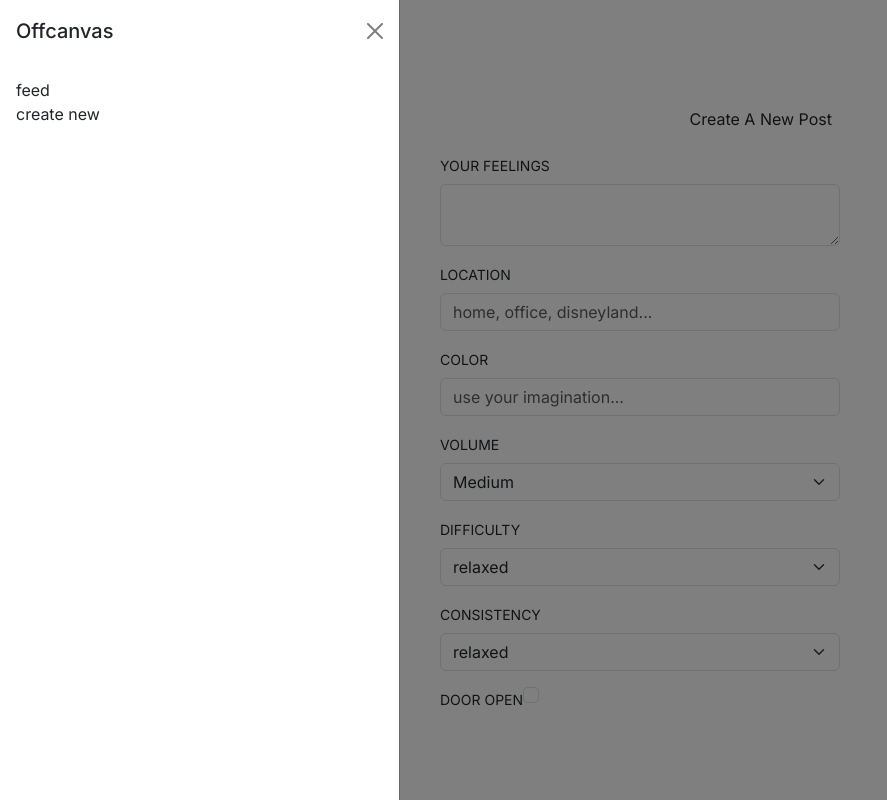
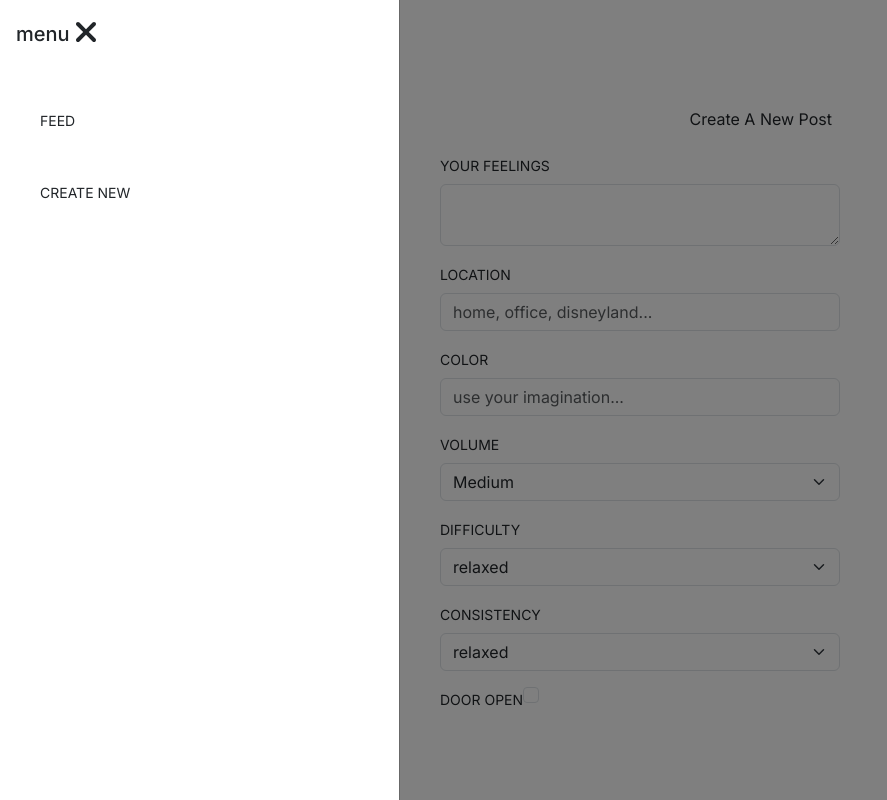
Before and after one commit to ekemper/everybody, a Next.js app: page /create in a window 1280 px wide. Both pictures are taken after a click on the button 44 px from the left and 43 px from the top of the page. Shown: the whole page, without its empty margins (0-887 px from the left). Built offline with nearby package versions, Linux system fonts and the light colour scheme.

Commit message:
fucking close button

```diff
--- a/app/Menu.tsx
+++ b/app/Menu.tsx
@@ -1,15 +1,32 @@
 'use client'
 import { FontAwesomeIcon } from '@fortawesome/react-fontawesome';
-import { useState } from 'react';
+import { FC, useState } from 'react';
 import Button from 'react-bootstrap/Button';
 import Offcanvas from 'react-bootstrap/Offcanvas';
 import { faBars } from '@fortawesome/free-solid-svg-icons'
+import { faXmark } from '@fortawesome/free-solid-svg-icons'
 import Link from 'next/link'
 
 export default function Menu() {
     const [show, setShow] = useState(false);
     const handleClose = () => setShow(false);
     const handleShow = () => setShow(true);
+
+    interface OffcanvasLinkProps {
+        label: string;
+        path: string;
+    }
+    const OffcanvasLI: FC<OffcanvasLinkProps> = ({ path, label }) => {
+        return (
+            <li className='p-6'>
+                <Link
+                    className='uppercase small'
+                    href={`/${path}`}
+                    onClick={() => setShow((show) => !show)}>
+                    {label}
+                </Link>
+            </li>)
+    }
 
     return (
         <div className='p-4'>
@@ -18,22 +35,20 @@
             </Button>
 
             <Offcanvas show={show} onHide={handleClose}>
-                <Offcanvas.Header closeButton>
-                    <Offcanvas.Title>Offcanvas</Offcanvas.Title>
+                <Offcanvas.Header>
+                    <Offcanvas.Title>menu</Offcanvas.Title>
+                    <button  onClick={handleClose} aria-label="Close">
+                        <FontAwesomeIcon className="h-8 w-8" icon={faXmark} />
+                    </button>
                 </Offcanvas.Header>
                 <Offcanvas.Body>
                     <ul>
-                        <li>
-                            <Link href="/feed" onClick={() => setShow((show) => !show)}>feed</Link>
-                        </li>
-                        <li>
-                            <Link href="/create" onClick={() => setShow((show) => !show)}>create new</Link>
-                        </li>
-                        {/* <li>
+                        <OffcanvasLI path='feed' label='feed' />
+                        <OffcanvasLI path="create" label='create new' />
+                        {/*
                             <Link href="/preferences">preferences</Link>
-                        </li> */}
+                         */}
                     </ul>
-
                 </Offcanvas.Body>
             </Offcanvas>
         </div>
--- a/app/create/page.tsx
+++ b/app/create/page.tsx
@@ -25,11 +25,7 @@
 }
 
 const CreatePost: FC = () => {
-    // const [show, setShow] = useState(false);
-    // const handleClose = () => setShow(false);
-    // const handleShow = () => setShow(true);
-
-    const newPost: Post = {
+    const newPostTemplate: Post = {
         userId: '', // TODO: create context for user
         datetime: Date.now().toString(),
         feelings: '',
@@ -42,6 +38,12 @@
         difficulty: DifficultyRating.RELAXED,
         doorOpen: false,
     };
+    const [newPost, setNewPost] = useState(newPostTemplate);
+
+    const handleSelectChange = (event: any) => {
+        const target = event.target
+        debugger
+    }
 
     return (
         <div className='p-4 max-w-md mx-auto'>
@@ -72,7 +74,7 @@
             </InputContainer>
 
             <InputContainer labelText={'Volume'}>
-                <select className="form-select mb-3" aria-label="Volume Select">
+                <select id='volume' className="form-select mb-3" aria-label="Volume Select" onChange={handleSelectChange}>
                     <option value="5">{VolumeRating.ENORMOUS}</option>
                     <option value="4">{VolumeRating.LARGE}</option>
                     <option value="3" selected>{VolumeRating.MEDIUM}</option>
@@ -82,7 +84,7 @@
             </InputContainer>
 
             <InputContainer labelText={'Difficulty'}>
-                <select className="form-select mb-3" aria-label="Difficulty Select">
+                <select id='difficulty' className="form-select mb-3" aria-label="Difficulty Select" onChange={handleSelectChange}>
                     <option value="5">{DifficultyRating.EXPLOSIVE}</option>
                     <option value="4">{DifficultyRating.EAGER}</option>
                     <option value="3" selected>{DifficultyRating.RELAXED}</option>
@@ -92,7 +94,7 @@
             </InputContainer>
 
             <InputContainer labelText={'Consistency'}>
-                <select className="form-select mb-3" aria-label="Consistency Select">
+                <select id='consistency' className="form-select mb-3" aria-label="Consistency Select" onChange={handleSelectChange}>
                     <option value="5">{DifficultyRating.EXPLOSIVE}</option>
                     <option value="4">{DifficultyRating.EAGER}</option>
                     <option value="3" selected>{DifficultyRating.RELAXED}</option>
```
